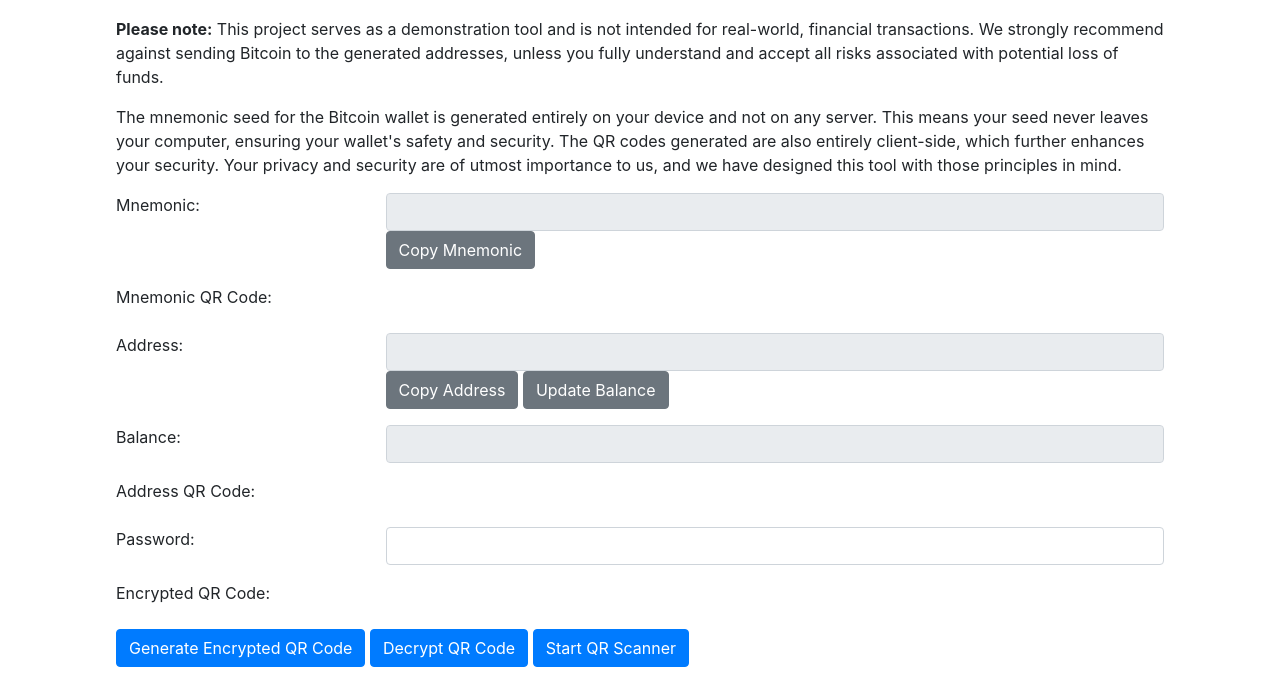
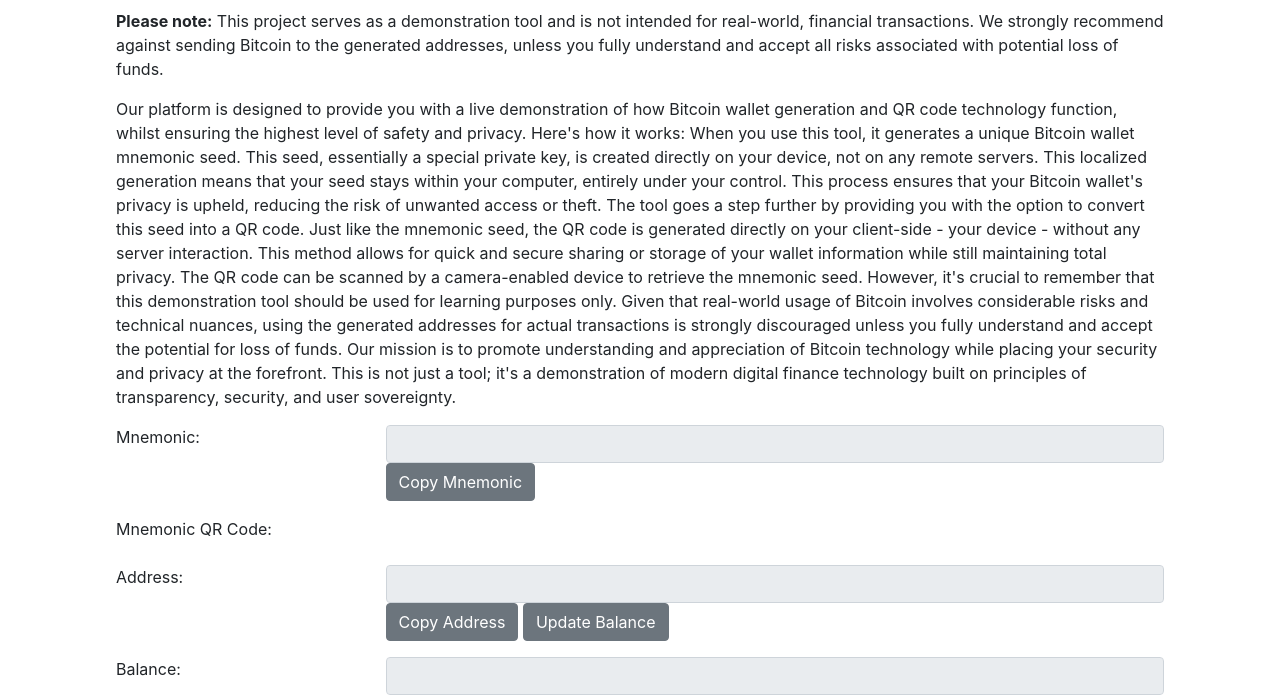
Before and after one commit to BeechatNetworkSystemsLtd/bitcoinseedtoqr, a Flask app: page / in a window 1280 px wide. Shown: the part 667-1365 px from the top of the page. Before the commit the page ends 1334 px from the top, so only its background shows below. Run offline with Flask 2, Linux system fonts and the light colour scheme; some libraries are stand-ins or nearby versions.

Commit message:
Update index.html

```diff
--- a/app/templates/index.html
+++ b/app/templates/index.html
@@ -14,12 +14,16 @@
 
     <h1>Bitcoin Seed to QR</h1>
     <div id="explanation" class="px-3">
-        <p><p><strong>Please note:</strong> This project serves as a demonstration tool and is not intended for real-world, financial transactions. We strongly recommend against sending Bitcoin to the generated addresses, unless you fully understand and accept all risks associated with potential loss of funds.</p>
-            The mnemonic seed for the Bitcoin wallet is generated entirely on your device and not on any server.
-            This means your seed never leaves your computer, ensuring your wallet's safety and security.
-            The QR codes generated are also entirely client-side, which further enhances your security.
-            Your privacy and security are of utmost importance to us, and we have designed this tool with those
-            principles in mind.
+        <p><strong>Please note:</strong> This project serves as a demonstration tool and is not intended for real-world, financial transactions. We strongly recommend against sending Bitcoin to the generated addresses, unless you fully understand and accept all risks associated with potential loss of funds.</p>
+        <p>Our platform is designed to provide you with a live demonstration of how Bitcoin wallet generation and QR code technology function, whilst ensuring the highest level of safety and privacy. Here's how it works:
+
+            When you use this tool, it generates a unique Bitcoin wallet mnemonic seed. This seed, essentially a special private key, is created directly on your device, not on any remote servers. This localized generation means that your seed stays within your computer, entirely under your control. This process ensures that your Bitcoin wallet's privacy is upheld, reducing the risk of unwanted access or theft.
+
+            The tool goes a step further by providing you with the option to convert this seed into a QR code. Just like the mnemonic seed, the QR code is generated directly on your client-side - your device - without any server interaction. This method allows for quick and secure sharing or storage of your wallet information while still maintaining total privacy. The QR code can be scanned by a camera-enabled device to retrieve the mnemonic seed.
+
+            However, it's crucial to remember that this demonstration tool should be used for learning purposes only. Given that real-world usage of Bitcoin involves considerable risks and technical nuances, using the generated addresses for actual transactions is strongly discouraged unless you fully understand and accept the potential for loss of funds.
+
+            Our mission is to promote understanding and appreciation of Bitcoin technology while placing your security and privacy at the forefront. This is not just a tool; it's a demonstration of modern digital finance technology built on principles of transparency, security, and user sovereignty.
         </p>
     </div>
     <form method="POST" class="px-3">
```
